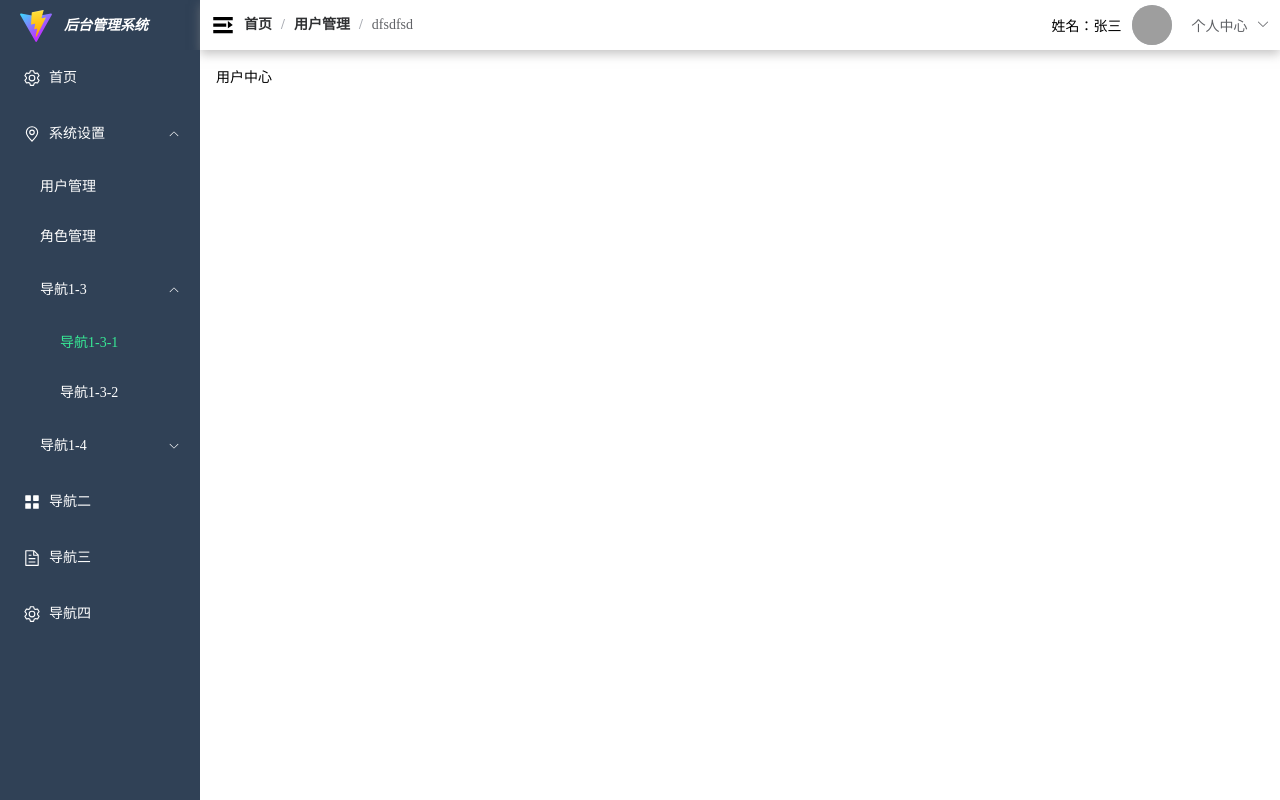
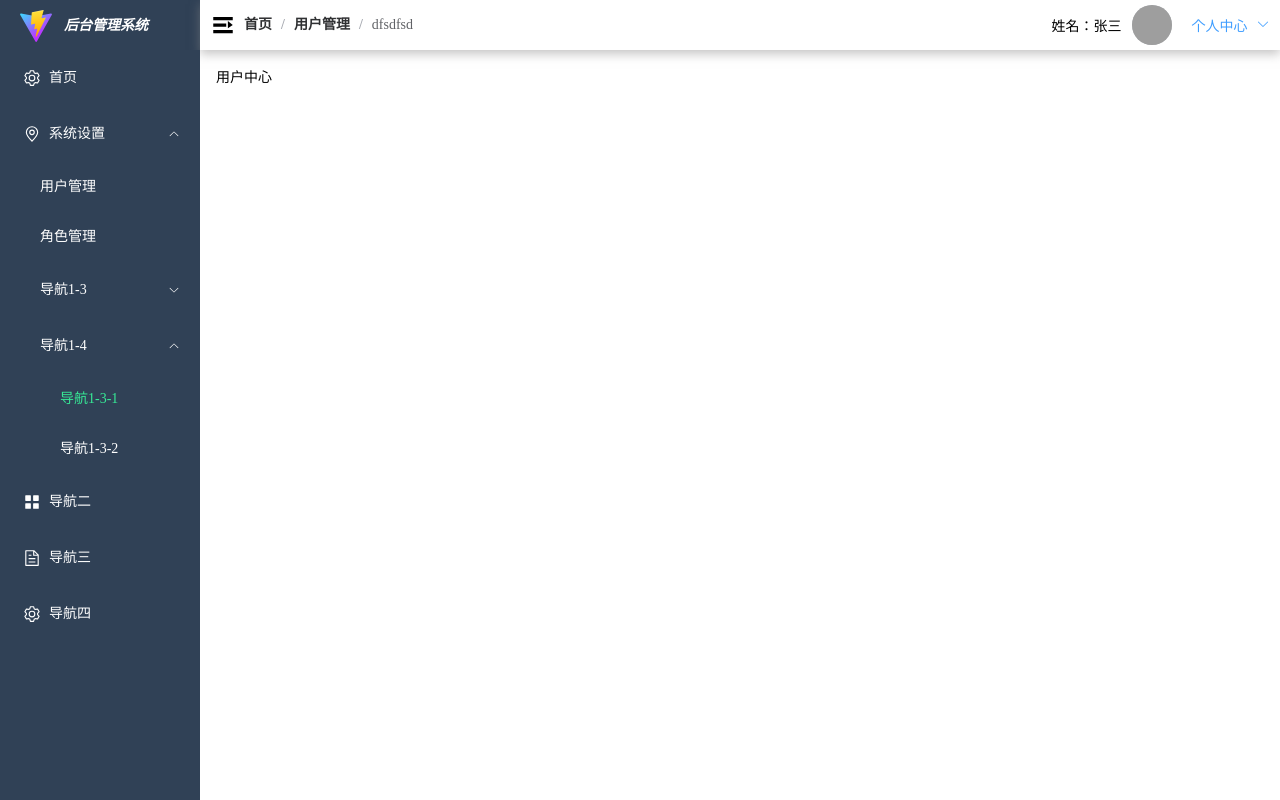
Before and after one commit to githublmy/vite-vue3, a Vue app: page /#/user/index in a window 1280 px wide. Built offline with nearby package versions, Linux system fonts and the light colour scheme; grey boxes are pictures that could not be loaded; what bin-datav would draw is missing.

Commit message:
pinia封装

```diff
--- a/src/components/Breadcrumb/index.vue
+++ b/src/components/Breadcrumb/index.vue
@@ -120,6 +120,10 @@ function changeSidebar() {
     .img {
       margin: 0 20px 0 10px;
     }
+    .el-dropdown-link {
+      cursor: pointer;
+      color: #409eff;
+    }
   }
 }
 .iconElIcon {
--- a/src/components/Sidebar/index.vue
+++ b/src/components/Sidebar/index.vue
@@ -2,7 +2,7 @@
  * @Author: lu
  * @LastEditors: Please set LastEditors
  * @Date: 2022-11-18 10:22:15
- * @LastEditTime: 2022-11-22 09:27:06
+ * @LastEditTime: 2022-11-23 09:10:33
  * @Description: 侧边导航
 -->
 <template>
@@ -39,15 +39,15 @@
           </template>
           <el-menu-item index="/user">用户管理</el-menu-item>
           <el-menu-item index="/role">角色管理</el-menu-item>
-          <el-sub-menu index="/user">
+          <el-sub-menu index="/dh">
             <template #title><span>导航1-3</span></template>
             <el-menu-item index="/user/index">导航1-3-1</el-menu-item>
             <el-menu-item index="/user/index2">导航1-3-2</el-menu-item>
           </el-sub-menu>
-          <el-sub-menu index="1-4">
+      <el-sub-menu index="/dh2">
             <template #title><span>导航1-4</span></template>
-            <el-menu-item index="1-3-1">导航1-3-1</el-menu-item>
-            <el-menu-item index="1-3-2">导航1-3-2</el-menu-item>
+            <el-menu-item index="/user/index">导航1-3-1</el-menu-item>
+            <el-menu-item index="/user/index2">导航1-3-2</el-menu-item>
           </el-sub-menu>
         </el-sub-menu>
         <el-menu-item index="2">
@@ -79,7 +79,7 @@ import useSidebarStore from "@/store/modules/sidebar.ts";
 
 const route = useRoute();
 const sidebarStore = useSidebarStore();
-
+// 当前路由路径
 let currentPath = ref("");
 
 const isCollapse = computed(() => sidebarStore.isCollapse);
--- a/src/main.ts
+++ b/src/main.ts
@@ -1,7 +1,7 @@
 import { createApp } from "vue";
+// // 使用pinia代替vuex
+import { createPinia } from "pinia";
 import router from "./router/index";
-import pinia from "./store";
-
 // 全局样式
 import "./assets/style/index.scss";
 import App from "./App.vue";
@@ -9,8 +9,10 @@ import App from "./App.vue";
 // 国际化，中文
 import ElementPlus from "element-plus";
 import zhCn from "element-plus/es/locale/lang/zh-cn";
+
 // 导入elementPlus样式，提示信息没有样式
 // import 'element-plus/dist/index.css'
+
 // 大屏适配插件
 import BinDatav from "bin-datav";
 // 导入大屏插件所有样式
@@ -19,6 +21,7 @@ import "bin-datav/lib/styles/index.css";
 import * as ElementPlusIconsVue from "@element-plus/icons-vue";
 
 const app = createApp(App);
+const pinia = createPinia();
 
 // 挂载图标
 for (const [key, component] of Object.entries(ElementPlusIconsVue)) {
--- a/src/views/home/index.vue
+++ b/src/views/home/index.vue
@@ -8,7 +8,13 @@
   </div>
 </template>
 
-<script setup lang="ts"></script>
+<script setup lang="ts">
+// import useStore from "@/store/index.ts";
+// const useSidebarStore = useStore().sidebar;
+// console.log(useStore().sidebar);
+// const { proxy } = getCurrentInstance();
+// console.log(proxy);
+</script>
 
 <style lang="scss" scoped>
 .home {
```
Also changed, not shown: src/store/index.ts (+9 -2 lines).
